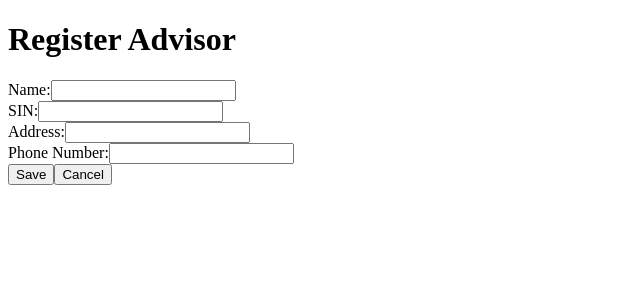
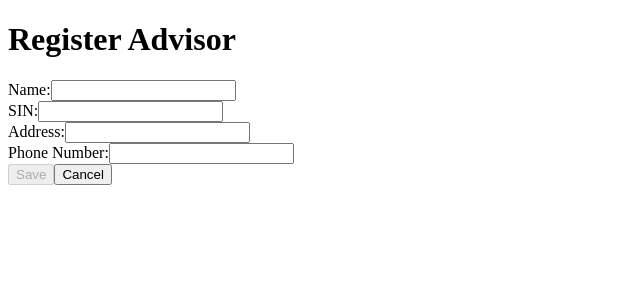
Before and after one commit to lucasdnr/apexa-advisor-health-system, an Angular app in the folder FrontEndAngular/: page /advisor in a window 1280 px wide. Shown: the top 300 px of the page, without its empty margins (0-640 px from the left). Built offline with nearby package versions, Linux system fonts and the light colour scheme.

Commit message:
[Angular - form] Add some validations

```diff
--- a/FrontEndAngular/src/app/components/advisor-form/advisor-form.component.html
+++ b/FrontEndAngular/src/app/components/advisor-form/advisor-form.component.html
@@ -17,7 +17,7 @@
         <input type="text" formControlName="phone">
     </div>
     <div class="btn-box">
-        <button type="submit">Save</button>
-        <button>Cancel</button>
+        <button type="submit" [disabled]="!advisorForm.valid">Save</button>
+        <button routerLink="">Cancel</button>
     </div>
 </form>
--- a/FrontEndAngular/src/app/components/advisor-form/advisor-form.component.ts
+++ b/FrontEndAngular/src/app/components/advisor-form/advisor-form.component.ts
@@ -1,20 +1,21 @@
 import { Component, EventEmitter, OnInit, Output, output } from '@angular/core';
-import { FormControl, FormGroup, FormsModule, ReactiveFormsModule } from '@angular/forms';
+import { FormControl, FormGroup, FormsModule, ReactiveFormsModule, Validators } from '@angular/forms';
 import { Advisor } from '../../models/advisor.model';
+import { RouterLink } from '@angular/router';
 
 @Component({
   selector: 'app-advisor-form',
   standalone: true,
-  imports: [FormsModule, ReactiveFormsModule],
+  imports: [FormsModule, ReactiveFormsModule, RouterLink],
   templateUrl: './advisor-form.component.html',
   styleUrl: './advisor-form.component.scss'
 })
-export class AdvisorFormComponent implements OnInit{
+export class AdvisorFormComponent implements OnInit {
   @Output() onSubmit = new EventEmitter<Advisor>
 
   advisorForm!: FormGroup;
 
-  constructor(){
+  constructor() {
   }
 
   ngOnInit(): void {
@@ -22,16 +23,16 @@ export class AdvisorFormComponent implements OnInit{
     this.initForm();
   }
 
-  initForm(){
+  initForm() {
     this.advisorForm = new FormGroup({
-      name: new FormControl(''),
-      sinNumber: new FormControl(''),
+      name: new FormControl('', [Validators.required]),
+      sinNumber: new FormControl('', [Validators.required]),
       address: new FormControl(''),
       phone: new FormControl(''),
     });
   }
 
-  submit(){
+  submit() {
     this.onSubmit.emit(this.advisorForm.value);
   }
 }
--- a/FrontEndAngular/src/app/models/api-response.model.ts
+++ /dev/null
@@ -1,3 +0,0 @@
-export interface ApiResponse<T>{
-
-}
--- a/FrontEndAngular/src/app/pages/advisor/advisor.component.ts
+++ b/FrontEndAngular/src/app/pages/advisor/advisor.component.ts
@@ -3,6 +3,7 @@ import { AdvisorFormComponent } from '../../components/advisor-form/advisor-form
 import { Advisor } from '../../models/advisor.model';
 import { AdvisorService } from '../../services/advisor.service';
 import { lastValueFrom } from 'rxjs';
+import { Router } from '@angular/router';
 
 @Component({
   selector: 'app-advisor',
@@ -12,14 +13,14 @@ import { lastValueFrom } from 'rxjs';
   styleUrl: './advisor.component.scss'
 })
 export class AdvisorComponent {
-  constructor(private advisorService: AdvisorService) { }
+  constructor(private advisorService: AdvisorService, private router: Router) { }
 
   async createAdvisor(advisor: Advisor) {
     try {
       const response = await lastValueFrom(this.advisorService.createAdvisor(advisor));
-      if(response){
-        console.log("A", response);
-      }
+
+      this.router.navigate(['/']);
+
     } catch (e: any) {
       console.error("Error to create advisor", e.message);
     }
--- a/FrontEndAngular/src/app/pages/home/home.component.ts
+++ b/FrontEndAngular/src/app/pages/home/home.component.ts
@@ -29,11 +29,10 @@ export class HomeComponent implements OnInit {
 
     try {
       const data = await lastValueFrom(this.advisorService.getAll());
-      if (data) {
-        console.log("AQUI", data);
-        this.advisorsList = data;
-        this.advisors = data;
-      }
+
+      this.advisorsList = data;
+      this.advisors = data;
+
     } catch (e) {
       // console.error('Error to get Advisors');
     }
```
